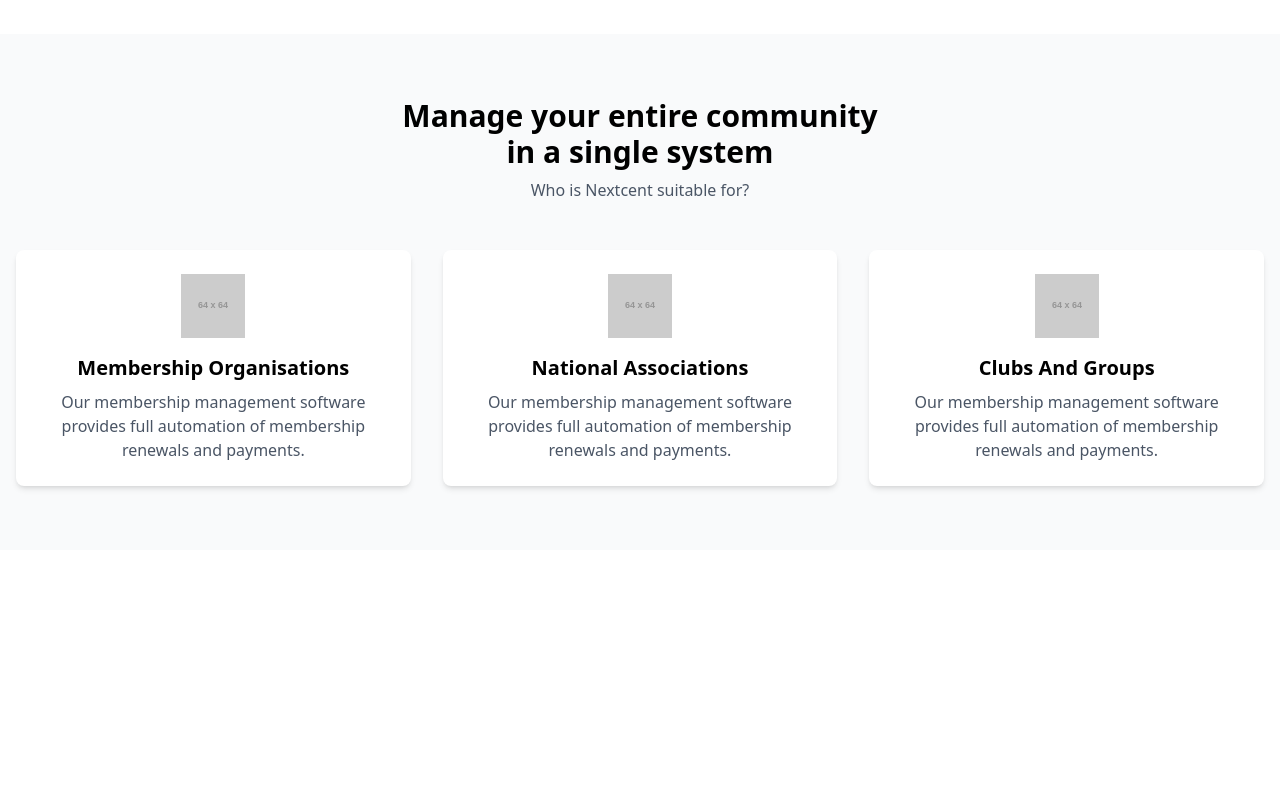
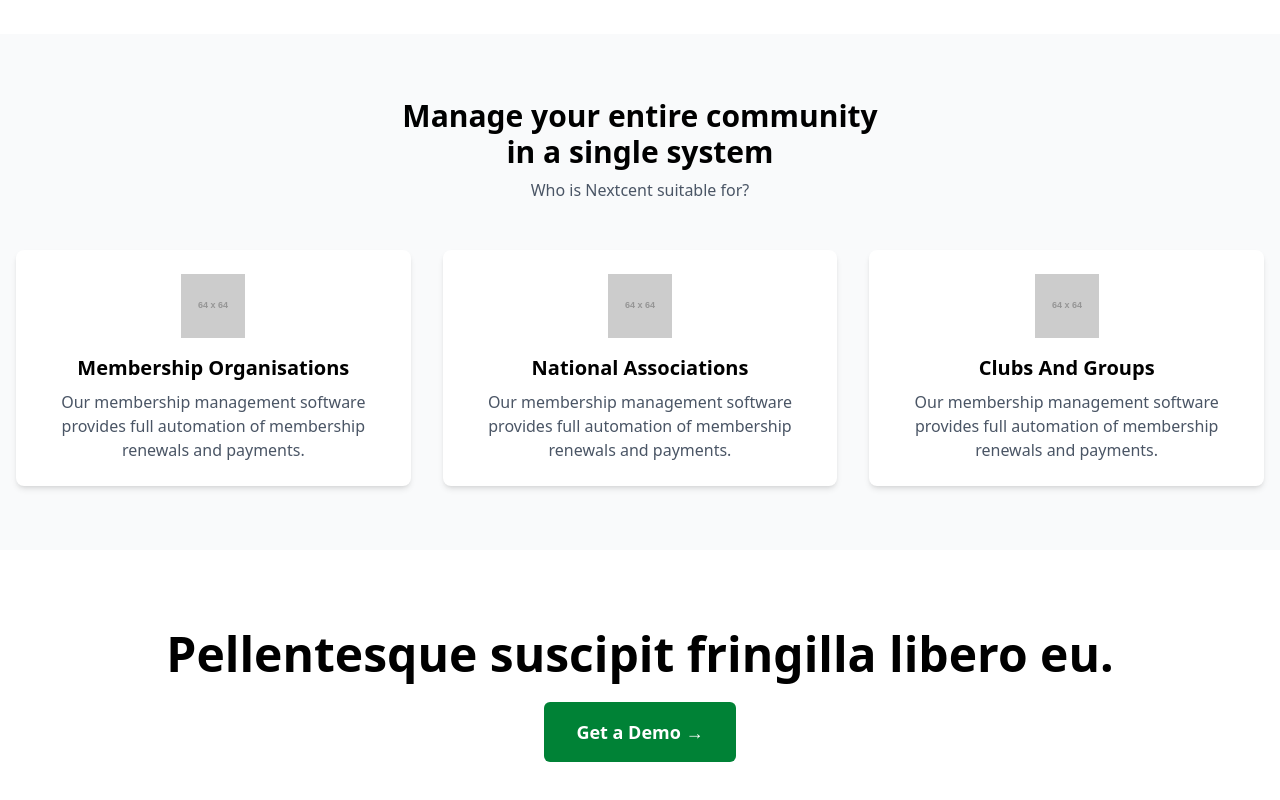
Before and after one commit to luthfiatiwi/Latihan-React-Component, a React (Vite) app: page / in a window 1280 px wide. Shown: the part 842-1642 px from the top of the page. Before the commit the page ends 1392 px from the top, so only its background shows below. Built offline with nearby package versions, Linux system fonts and the light colour scheme.

Commit message:
add CTA and add CTA to App

```diff
--- a/src/App.jsx
+++ b/src/App.jsx
@@ -1,3 +1,4 @@
+import CTA from "./components/sections/CTA";
 import Features from "./components/sections/Features";
 import Header from "./components/sections/Header";
 import Hero from "./components/sections/Hero";
@@ -10,6 +11,7 @@
       <Hero />
       <Header />
       <Features />
+      <CTA />
     </section>
   );
 }
--- a/src/components/sections/CTA.jsx
+++ b/src/components/sections/CTA.jsx
@@ -0,0 +1,16 @@
+import Button from "../ui/Button";
+
+export default function CTA() {
+    return (
+        <section className="py-20 text-center bg-white">
+            <div className="container mx-auto px-4">
+                <h2 className="text-4xl md:text-5xl font-bold mb-6">
+                    Pellentesque suscipit fringilla libero eu.
+                </h2>
+                <Button className="bg-green-500 text-white px-8 py-4 rounded-md text-lg font-semibold hover:bg-green-600">
+                    Get a Demo →
+                </Button>
+            </div>
+        </section>
+    )
+}
```
